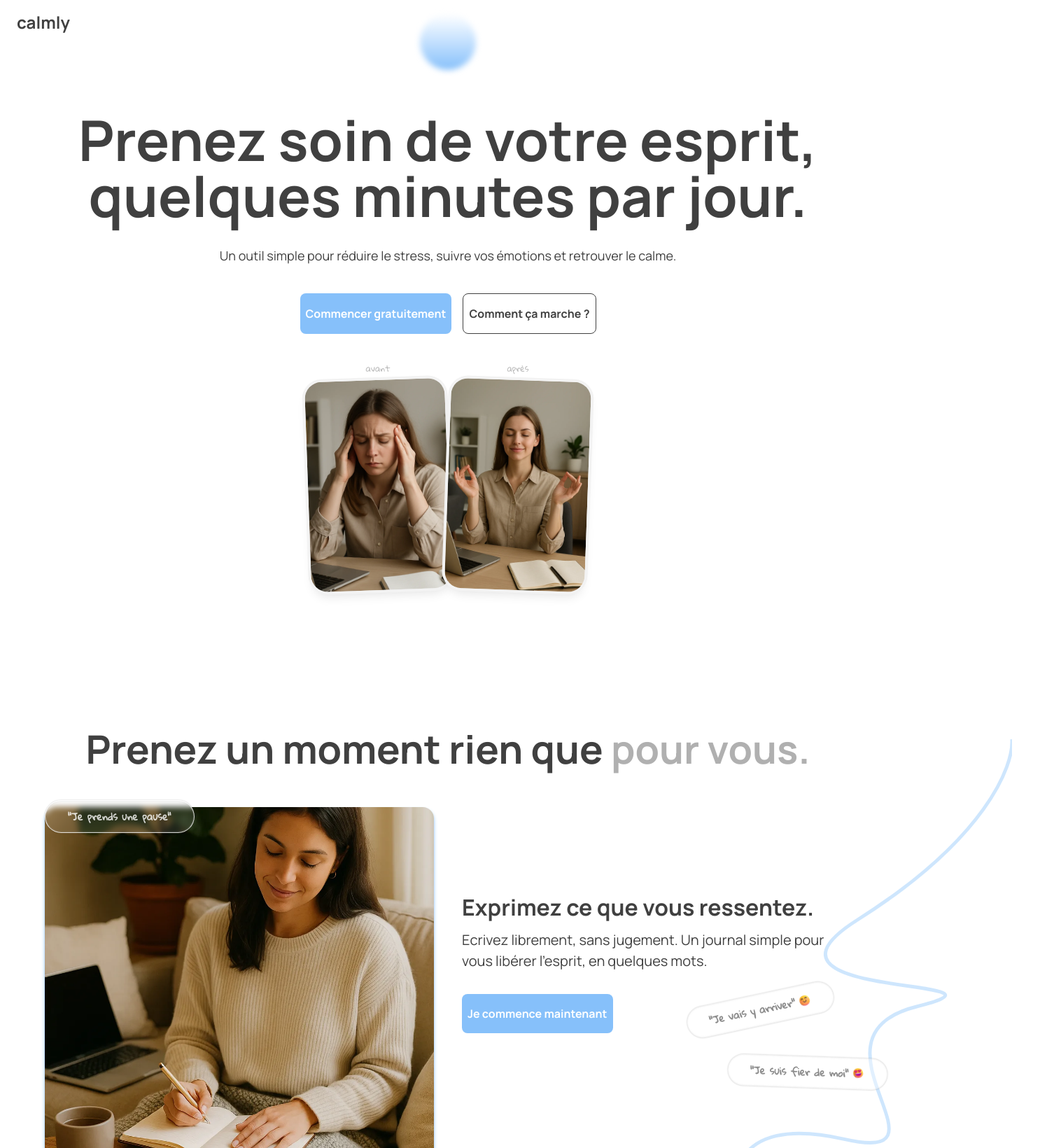
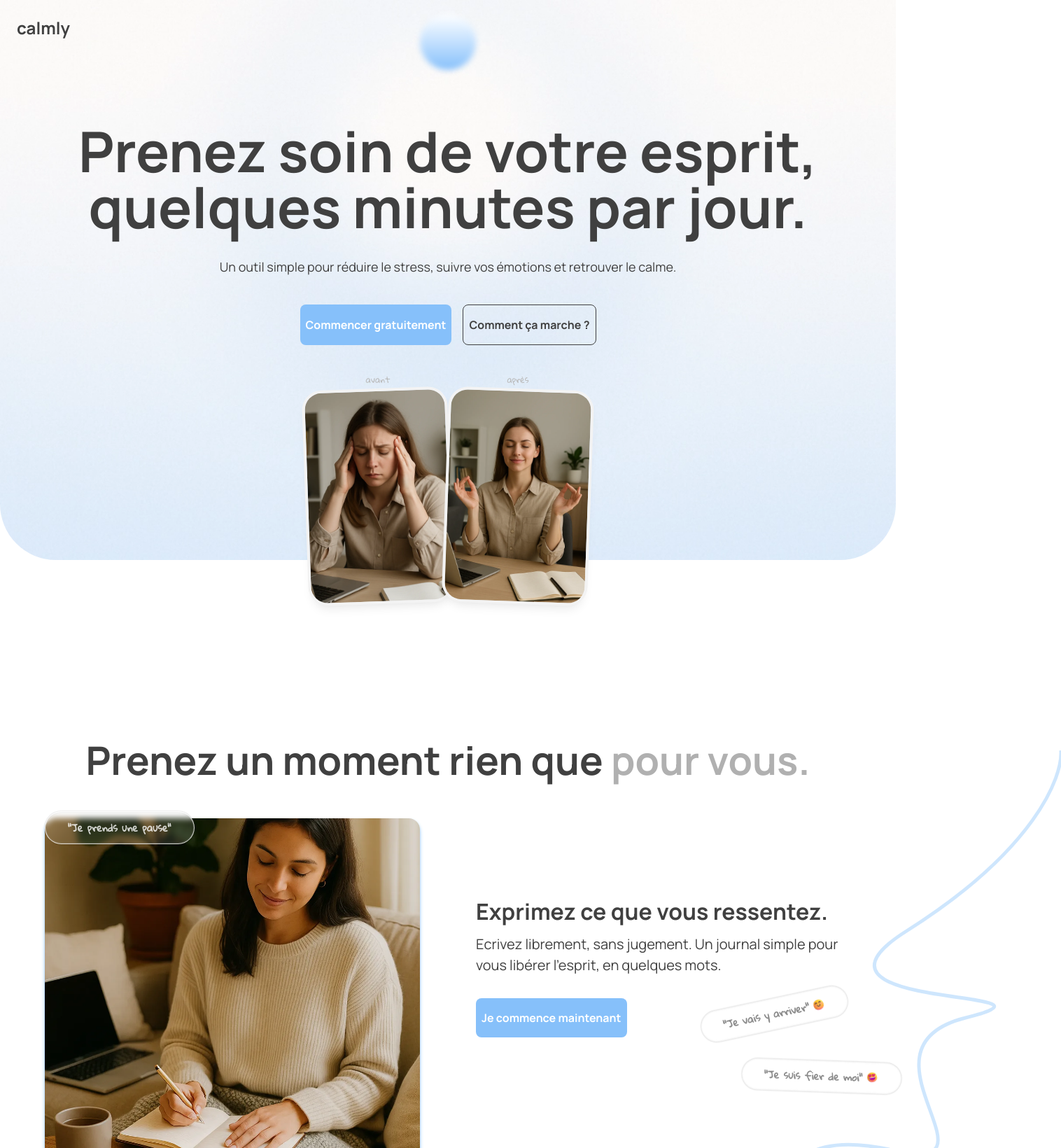
Before and after one commit to Onderito/calmly-app, a Next.js app: page / in a window 1280 px wide. Shown: the top 1640 px of the page at 70% size, 1516 px wide, since content can reach past the window. Built offline with nearby package versions, Linux system fonts and the light colour scheme.

Commit message:
responsive done and add hero background

```diff
--- a/src/app/landing/hero-section.tsx
+++ b/src/app/landing/hero-section.tsx
@@ -5,6 +5,17 @@ import Button from "../components/Button";
 export default function HeroSection() {
   return (
     <section>
+      <div className="absolute inset-0 -z-10 hidden xl:block">
+        <Image
+          className="rounded-b-[80px]"
+          src="/hero-bg.webp" // remplace par le bon chemin
+          alt="Background"
+          layout="fill"
+          objectFit="cover"
+          quality={100}
+          priority
+        />
+      </div>
       <h1 className="text-[#404040] font-manrope font-bold text-[38px] md:text-[64px] xl:text-[80px] text-center leading-tight  md:leading-18 xl:leading-20">
         Prenez soin de votre esprit, quelques minutes par jour.
       </h1>
--- a/src/app/landing/personal-moment.tsx
+++ b/src/app/landing/personal-moment.tsx
@@ -9,7 +9,7 @@ export default function PersonalMoment() {
         Prenez un moment rien que{" "}
         <span className="text-[#B0B0B0] ">pour vous.</span>
       </h2>
-      <div className="content-container w-full flex flex-col xl:flex-row xl:items-center xl:gap-10 justify-center mt-8 xl:mt-12 ">
+      <div className="content-container w-full flex flex-col xl:flex-row xl:items-center xl:gap-20 justify-center mt-8 xl:mt-12 ">
         <div className="img-container relative xl:w-1/2 ">
           <Image
             className="rounded-2xl shadow-md shadow-[#86C0FA] md:w-full "
@@ -58,7 +58,7 @@ export default function PersonalMoment() {
         </div>
       </div>
       <Image
-        className="absolute hidden top-5 right-[-230px] xl:block -z-10"
+        className="absolute hidden top-5 right-[-300px] xl:block -z-10"
         loading="lazy"
         src={"/first-vector.svg"}
         alt="line"
--- a/src/app/layout.tsx
+++ b/src/app/layout.tsx
@@ -28,7 +28,7 @@ export default function RootLayout({
       <body
         className={`${geistSans.variable} ${geistMono.variable} antialiased`}
       >
-        <header className="w-full relative flex items-center px-6 py-4">
+        <header className="w-full relative flex items-center px-6 py-6">
           <div className="w-20 h-20 absolute left-1/2 transform -translate-x-1/2 -translate-y-1/2 top-15 rounded-full bg-gradient-to-b from-white to-[#86C0FA] blur-xs "></div>
           <Link
             href="/"
```
Also changed, not shown: public/hero-bg.webp (added).
